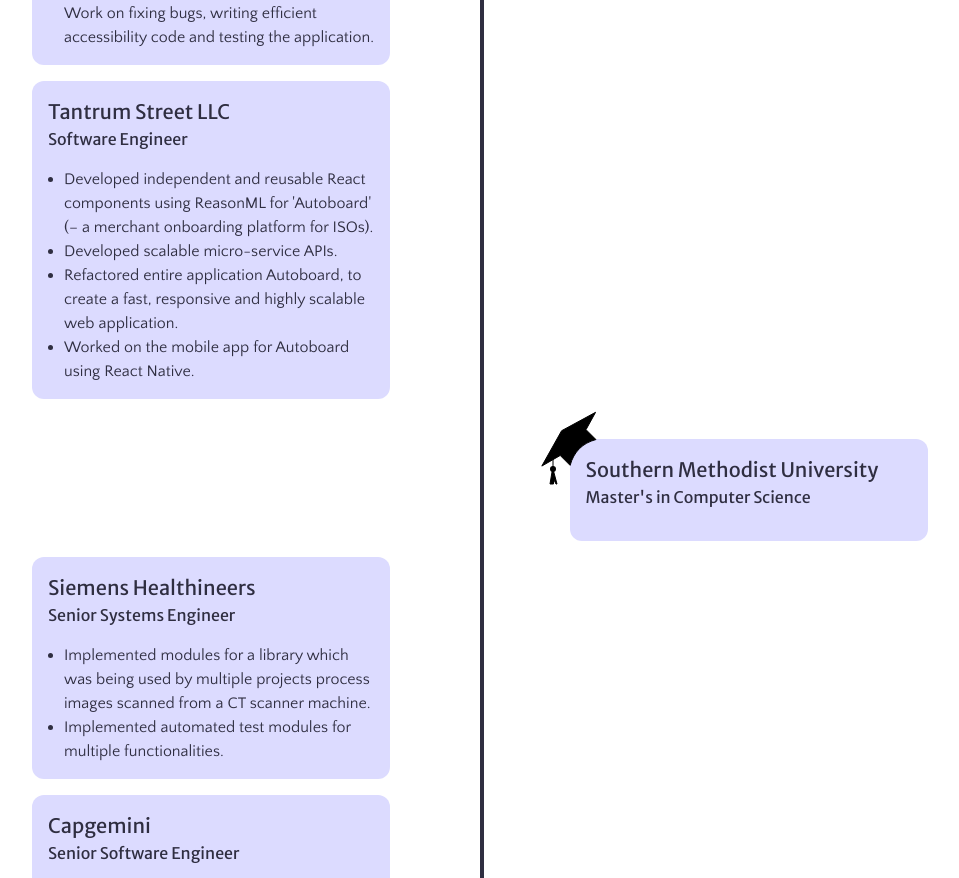
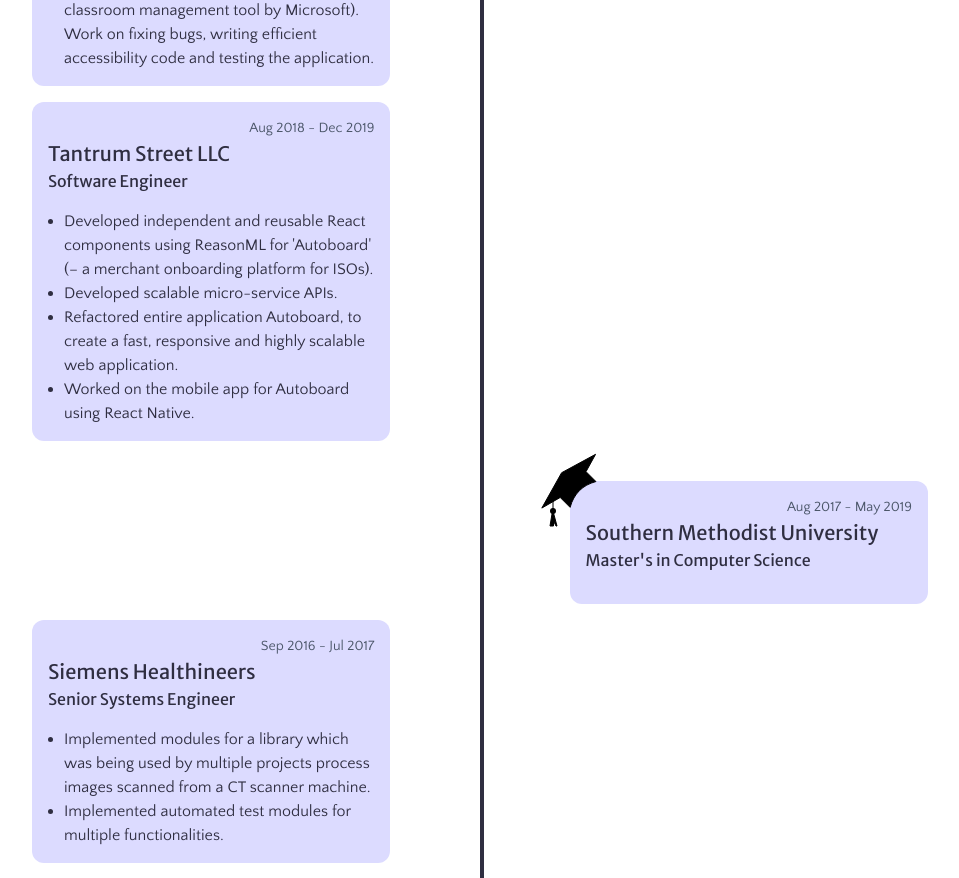
Before and after one commit to palprabhat/personal-website, a Next.js app: page / in a window 1280 px wide. Shown: the part 2107-2985 px from the top of the page, without its empty margins (160-1119 px from the left). Built offline with nearby package versions, Linux system fonts and the light colour scheme.

Commit message:
added years to timeline

```diff
--- a/components/timeline.jsx
+++ b/components/timeline.jsx
@@ -7,6 +7,7 @@
       <div className="relative timeline max-w-4xl mx-auto mt-20">
         <TimelineCard
           type="work"
+          period="Dec 2019 - Present"
           title="Zen3 Infosolution America Inc."
           subTitle="Build Engineer"
           descriptions={[
@@ -16,6 +17,7 @@
         />
         <TimelineCard
           type="work"
+          period="Aug 2018 - Dec 2019"
           title="Tantrum Street LLC"
           subTitle="Software Engineer"
           descriptions={[
@@ -27,11 +29,13 @@
         />
         <TimelineCard
           type="education"
+          period="Aug 2017 - May 2019"
           title="Southern Methodist University"
           subTitle="Master's in Computer Science"
         />
         <TimelineCard
           type="work"
+          period="Sep 2016 - Jul 2017"
           title="Siemens Healthineers"
           subTitle="Senior Systems Engineer"
           descriptions={[
@@ -41,6 +45,7 @@
         />
         <TimelineCard
           type="work"
+          period="Jun 2014 - Sep 2016"
           title="Capgemini"
           subTitle="Senior Software Engineer"
           descriptions={[
--- a/components/timelineCard.jsx
+++ b/components/timelineCard.jsx
@@ -1,6 +1,6 @@
 import Image from "next/image";
 
-const TimelineCard = ({ title, subTitle, descriptions = [], type }) => {
+const TimelineCard = ({ title, subTitle, descriptions = [], period, type }) => {
   return (
     <div
       className={`ml-2 md:ml-0 flex ${
@@ -19,6 +19,9 @@
             <Image src="/images/graduation_cap.svg" width="84" height="86" />
           </div>
         )}
+        <div className="text-right text-gray-700 text-sm uppercasep">
+          {period}
+        </div>
         <h3>{title}</h3>
         <h4>{subTitle}</h4>
         <ul className="pt-4 list-disc pl-4">
```
